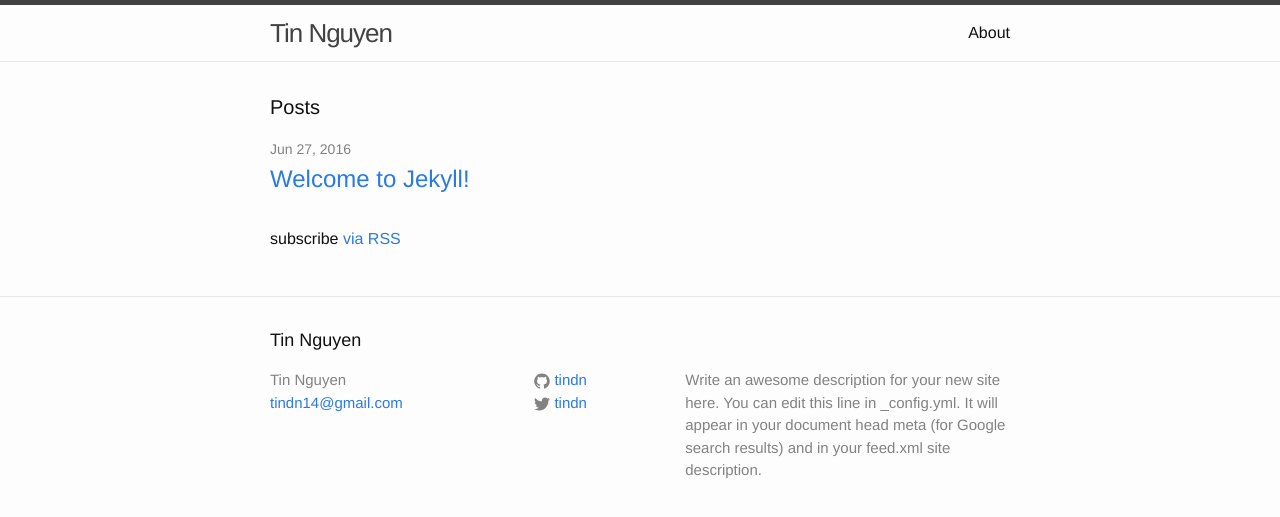
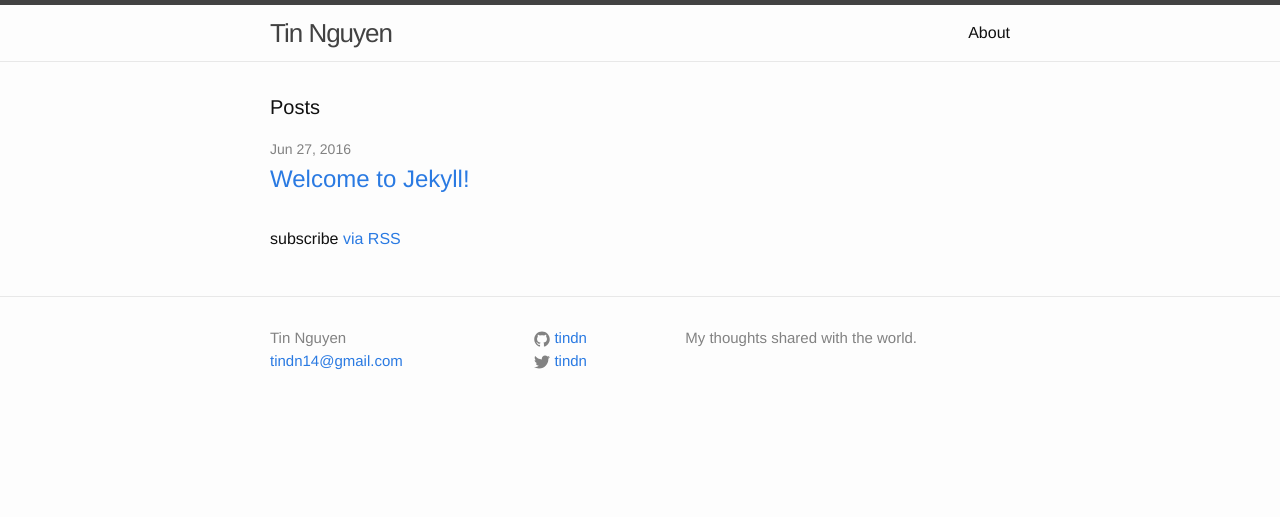
Before and after one commit to tindn/tindn.github.io, a Jekyll site: the page built from index.html, in a window 1280 px wide. Shown: the top 517 px of the page. Built offline with Jekyll 4.4.1, drawn with Linux system fonts in a browser that asks for light colours.

Commit message:
config changes. added favicon

```diff
--- a/_config.yml
+++ b/_config.yml
@@ -9,9 +9,7 @@
 title: Tin Nguyen
 email: tindn14@gmail.com
 description: > # this means to ignore newlines until "baseurl:"
-  Write an awesome description for your new site here. You can edit this
-  line in _config.yml. It will appear in your document head meta (for
-  Google search results) and in your feed.xml site description.
+  My thoughts shared with the world.
 baseurl: "" # the subpath of your site, e.g. /blog
 url: "http://tindn.github.io" # the base hostname & protocol for your site
 twitter_username: tindn
@@ -19,3 +17,5 @@ github_username:  tindn
 
 # Build settings
 markdown: kramdown
+kramdown:
+  input: GFM
--- a/_includes/footer.html
+++ b/_includes/footer.html
@@ -2,7 +2,7 @@
 
   <div class="wrapper">
 
-    <h2 class="footer-heading">{{ site.title }}</h2>
+    <!--<h2 class="footer-heading">{{ site.title }}</h2>-->
 
     <div class="footer-col-wrapper">
       <div class="footer-col footer-col-1">
```
Also changed, not shown: favicon.ico (deleted).
